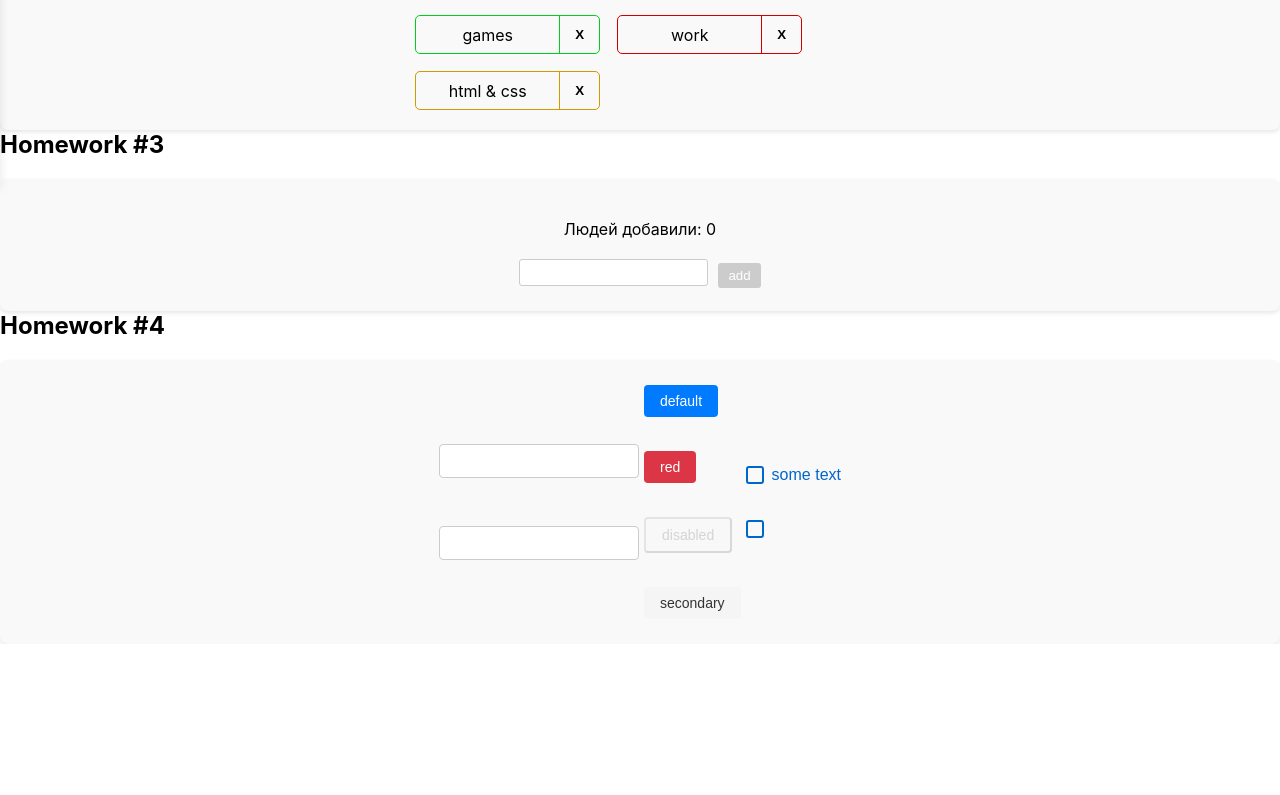
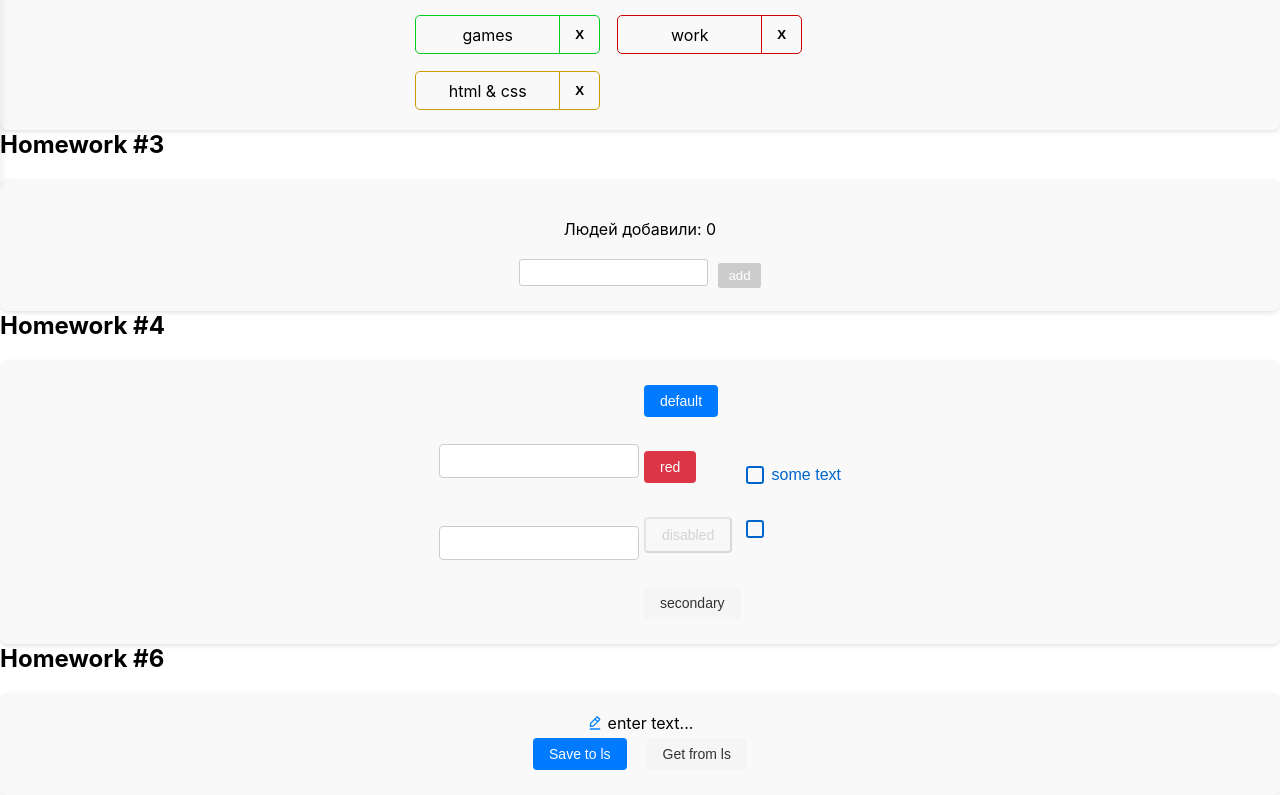
Before and after one commit to LizaWebDev/react-homeworks, a React (Create React App) app: page /#/pre-junior in a window 1280 px wide. Shown: the part 612-1407 px from the top of the page. Before the commit the page ends 1256 px from the top, so only its background shows below. Built offline with nearby package versions, Linux system fonts and the light colour scheme.

Commit message:
Homework 6

```diff
--- a/src/s1-main/App.tsx
+++ b/src/s1-main/App.tsx
@@ -1,6 +1,7 @@
 import React from 'react'
 import s from './App.module.css'
 import HW5 from "../s2-homeworks/hw05/HW5";
+import HW6 from "../s2-homeworks/hw06/HW6";
 
 function App() {
     return (
@@ -13,6 +14,7 @@ function App() {
 
             {/*при выполнении дз 5 и более - закомментировать здесь дз 1-4, так как они есть внутри дз 5*/}
             <HW5/>
+            <HW6/>
         </div>
     )
 }
--- a/src/s2-homeworks/hw06/HW6.module.css
+++ b/src/s2-homeworks/hw06/HW6.module.css
@@ -1,5 +1,10 @@
 .buttonsContainer {
+    display: flex;
+    gap: 10px;
 }
 
 .editableSpanContainer {
+    display: flex;
+    align-items: center;
+    gap: 10px;
 }
--- a/src/s2-homeworks/hw06/HW6.tsx
+++ b/src/s2-homeworks/hw06/HW6.tsx
@@ -1,6 +1,6 @@
-import React, { useState } from 'react'
+import React, {useState} from 'react'
 import SuperEditableSpan from './common/c4-SuperEditableSpan/SuperEditableSpan'
-import { restoreState, saveState } from './localStorage/localStorage'
+import {restoreState, saveState} from './localStorage/localStorage'
 import s2 from '../../s1-main/App.module.css'
 import SuperButton from '../hw04/common/c2-SuperButton/SuperButton'
 import s from './HW6.module.css'
@@ -18,7 +18,8 @@ const HW6 = () => {
         saveState<string>('hw6-editable-span-value', value)
     }
     const restore = () => {
-        // делают студенты
+        const restoredValue = restoreState<string>('hw6-editable-span-value', '')
+        setValue(restoredValue)
 
     }
 
@@ -57,4 +58,4 @@ const HW6 = () => {
     )
 }
 
-export default HW6
+export default HW6;
--- a/src/s2-homeworks/hw06/common/c4-SuperEditableSpan/SuperEditableSpan.module.css
+++ b/src/s2-homeworks/hw06/common/c4-SuperEditableSpan/SuperEditableSpan.module.css
@@ -1,11 +1,18 @@
 .spanBlock {
+    display: flex;
+    align-items: center;
+    gap: 5px;
 }
 
 .span {
+    cursor: pointer;
 }
 
 .input {
+    width: 200px;
 }
 
 .pen {
+    width: 16px;
+    height: 16px;
 }
--- a/src/s2-homeworks/hw06/common/c4-SuperEditableSpan/SuperEditableSpan.tsx
+++ b/src/s2-homeworks/hw06/common/c4-SuperEditableSpan/SuperEditableSpan.tsx
@@ -23,7 +23,7 @@ type SuperEditableSpanType = Omit<DefaultInputPropsType, 'type'> & {
     onEnter?: () => void
     error?: string
 
-    spanProps?: DefaultSpanPropsType  & {defaultText?: string}// пропсы для спана
+    spanProps?: DefaultSpanPropsType & { defaultText?: string }// пропсы для спана
 }
 
 const SuperEditableSpan: React.FC<SuperEditableSpanType> = (
@@ -41,22 +41,19 @@ const SuperEditableSpan: React.FC<SuperEditableSpanType> = (
     spanProps || {}
 
     const onEnterCallback = () => {
-        // выключить editMode при нажатии Enter // делают студенты
+        setEditMode(false); // выключить editMode при нажатии Enter
+        onEnter?.();
+    };
 
-        onEnter?.()
-    }
     const onBlurCallback = (e: React.FocusEvent<HTMLInputElement>) => {
-        // выключить editMode при нажатии за пределами инпута // делают студенты
+        setEditMode(false); // выключить editMode при нажатии за пределами инпута
+        onBlur?.(e);
+    };
 
-        onBlur?.(e)
-    }
-    const onDoubleClickCallBack = (
-        e: React.MouseEvent<HTMLSpanElement, MouseEvent>
-    ) => {
-        // включить editMode при двойном клике // делают студенты
-
-        onDoubleClick?.(e)
-    }
+    const onDoubleClickCallBack = (e: React.MouseEvent<HTMLSpanElement, MouseEvent>) => {
+        setEditMode(true); // включить editMode при двойном клике
+        onDoubleClick?.(e);
+    };
 
     const spanClassName = s.span
         + (className ? ' ' + className : '')
@@ -93,4 +90,4 @@ const SuperEditableSpan: React.FC<SuperEditableSpanType> = (
     )
 }
 
-export default SuperEditableSpan
+export default SuperEditableSpan;
```
